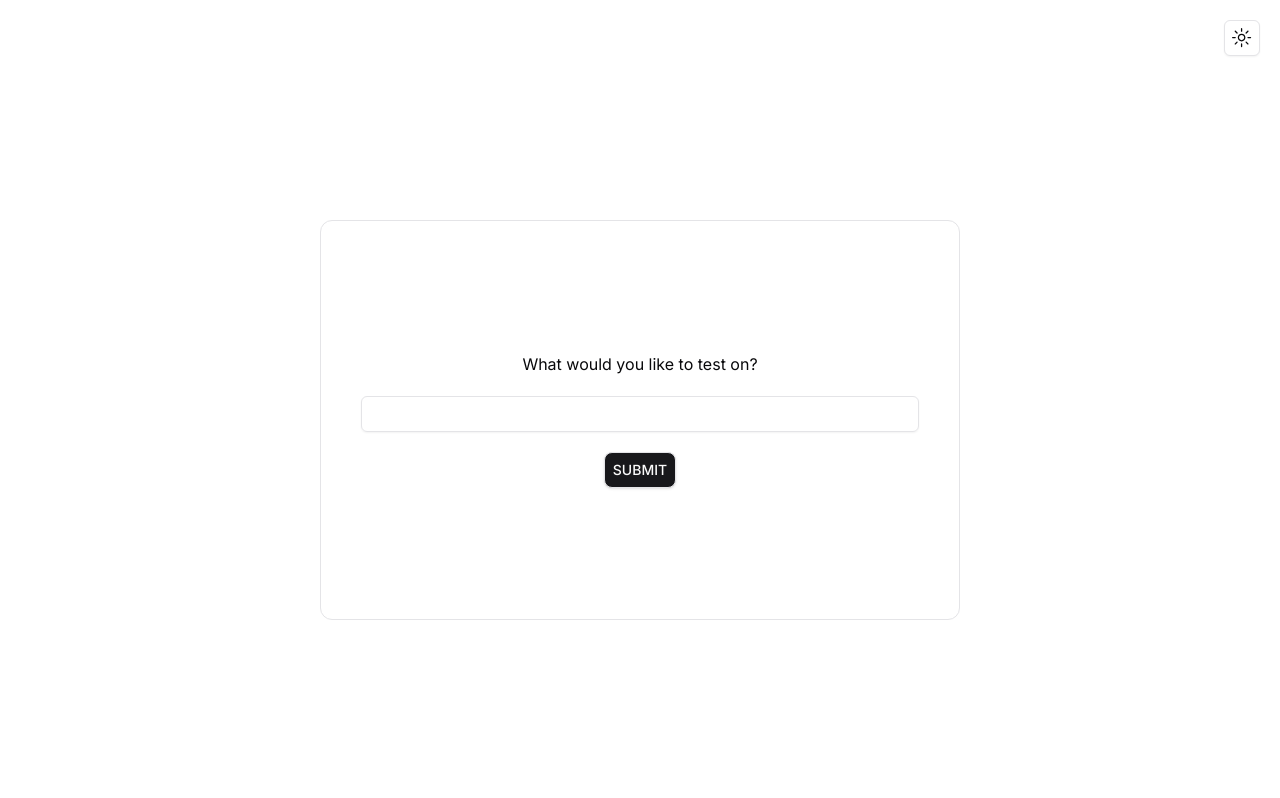
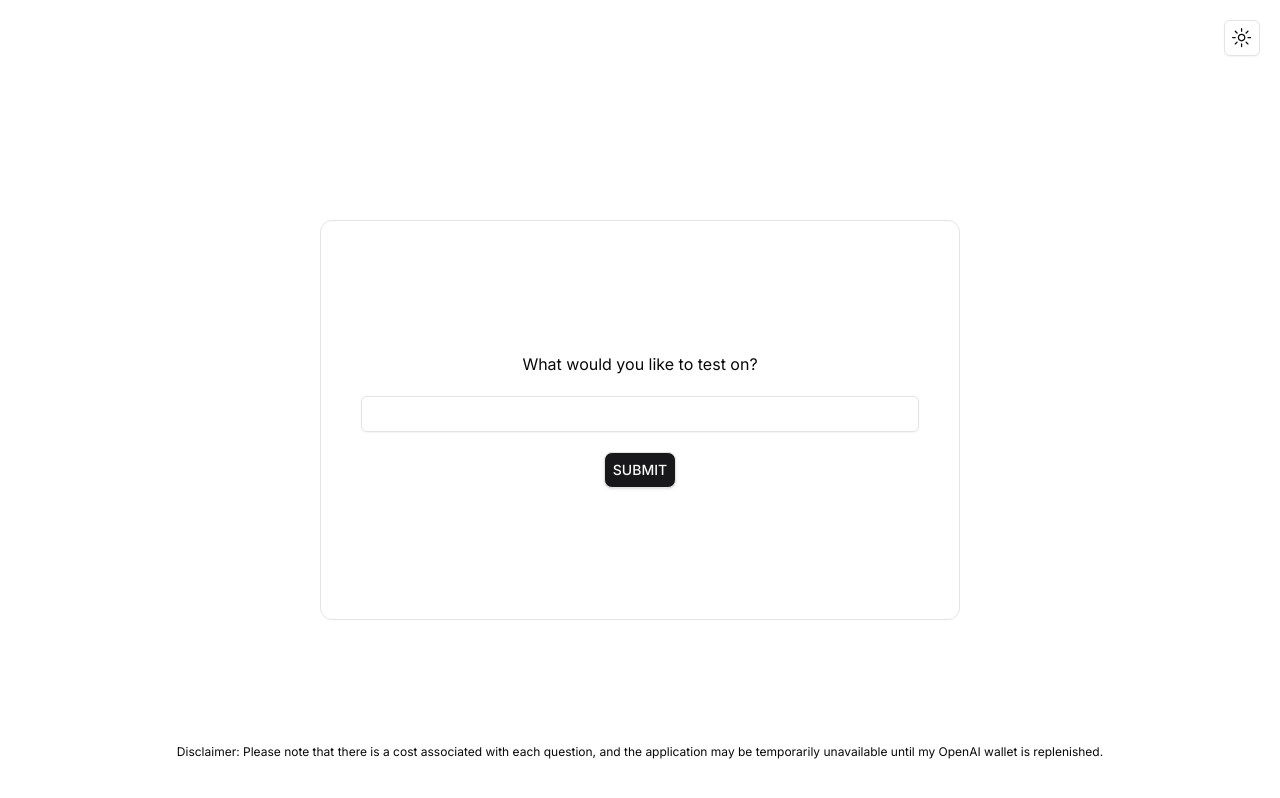
Before and after one commit to Kevetic/projectxtwo, a Next.js app: page / in a window 1280 px wide. Built offline with nearby package versions, Linux system fonts and the light colour scheme.

Commit message:
footer added for disclaimer

```diff
--- /dev/null
+++ b/app/footer.tsx
@@ -0,0 +1,13 @@
+import React from "react";
+
+function Footer() {
+  return (
+    <div className="absolute bottom-10 text-center w-full text-xs">
+      Disclaimer: Please note that there is a cost associated with each
+      question, and the application may be temporarily unavailable until my
+      OpenAI wallet is replenished.
+    </div>
+  );
+}
+
+export default Footer;
--- a/app/layout.tsx
+++ b/app/layout.tsx
@@ -2,6 +2,7 @@ import type { Metadata } from "next";
 import { Inter } from "next/font/google";
 import "./globals.css";
 import { ThemeProvider } from "@/components/theme-provider";
+import Footer from "./footer";
 
 const inter = Inter({ subsets: ["latin"] });
 
@@ -26,6 +27,7 @@ export default function RootLayout({
         >
           {children}
         </ThemeProvider>
+        <Footer className="absolute bottom-10 text-center w-full text-xs" />
       </body>
     </html>
   );
```
